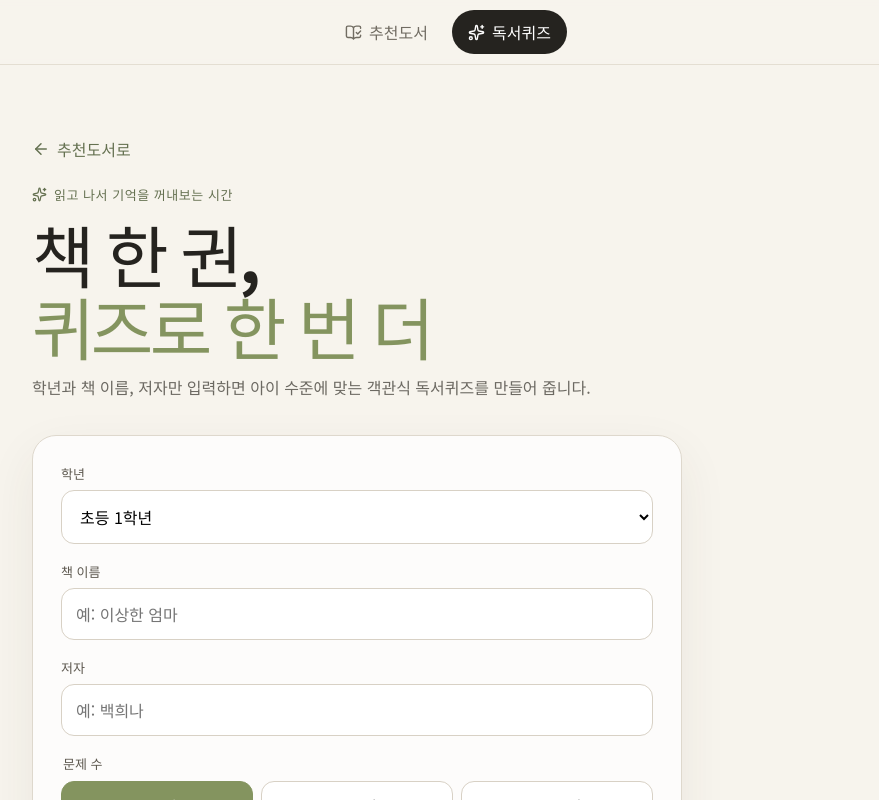
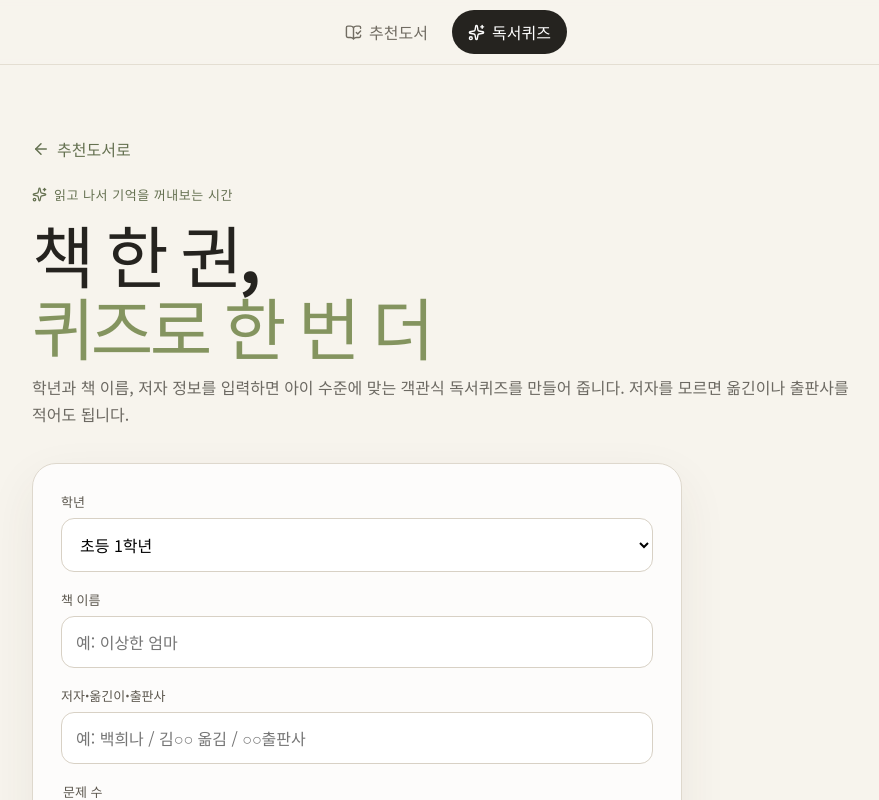
Before and after one commit to isaac0226/suggestbook, a React (Vite) app: page / in a window 1280 px wide. Both pictures are taken after a click on the button "독서퀴즈". Shown: the top 800 px of the page, without its empty margins (192-1071 px from the left). Built offline with nearby package versions, Linux system fonts and the light colour scheme.

Commit message:
Allow translator or publisher for quiz book identification

```diff
--- a/src/QuizHub.jsx
+++ b/src/QuizHub.jsx
@@ -20,7 +20,7 @@ function QuizPage({ onBack }) {
 
   const generateQuiz = async () => {
     if (!form.title.trim() || !form.author.trim()) {
-      setError('책 이름과 저자를 모두 입력해 주세요.');
+      setError('책 이름과 저자·옮긴이·출판사 중 하나를 입력해 주세요.');
       return;
     }
     setLoading(true);
@@ -119,14 +119,14 @@ function QuizPage({ onBack }) {
         <button className="quiz-back" onClick={onBack}><ArrowLeft size={18} /> 추천도서로</button>
         <div className="eyebrow"><Sparkles size={15} /> 읽고 나서 기억을 꺼내보는 시간</div>
         <h1>책 한 권,<br /><span>퀴즈로 한 번 더</span></h1>
-        <p>학년과 책 이름, 저자만 입력하면 아이 수준에 맞는 객관식 독서퀴즈를 만들어 줍니다.</p>
+        <p>학년과 책 이름, 저자 정보를 입력하면 아이 수준에 맞는 객관식 독서퀴즈를 만들어 줍니다. 저자를 모르면 옮긴이나 출판사를 적어도 됩니다.</p>
       </header>
 
       <main className="quiz-main">
         <section className="quiz-form-card">
           <label><span>학년</span><select value={form.grade} onChange={(e) => setForm({ ...form, grade: e.target.value })}>{GRADES.map((grade) => <option key={grade}>{grade}</option>)}</select></label>
           <label><span>책 이름</span><input value={form.title} onChange={(e) => setForm({ ...form, title: e.target.value })} placeholder="예: 이상한 엄마" /></label>
-          <label><span>저자</span><input value={form.author} onChange={(e) => setForm({ ...form, author: e.target.value })} placeholder="예: 백희나" /></label>
+          <label><span>저자·옮긴이·출판사</span><input value={form.author} onChange={(e) => setForm({ ...form, author: e.target.value })} placeholder="예: 백희나 / 김○○ 옮김 / ○○출판사" /></label>
           <fieldset><legend>문제 수</legend><div className="count-options">{COUNTS.map((count) => <button type="button" className={form.count === count ? 'active' : ''} key={count} onClick={() => setForm({ ...form, count })}>{count}문제</button>)}</div></fieldset>
           <button className="primary generate-button" onClick={generateQuiz} disabled={loading}>{loading ? <><LoaderCircle className="spin" size={18} /> 문제 만드는 중…</> : <><BookOpenCheck size={18} /> 퀴즈 만들기</>}</button>
           {error && <p className="quiz-error">{error}</p>}
```
